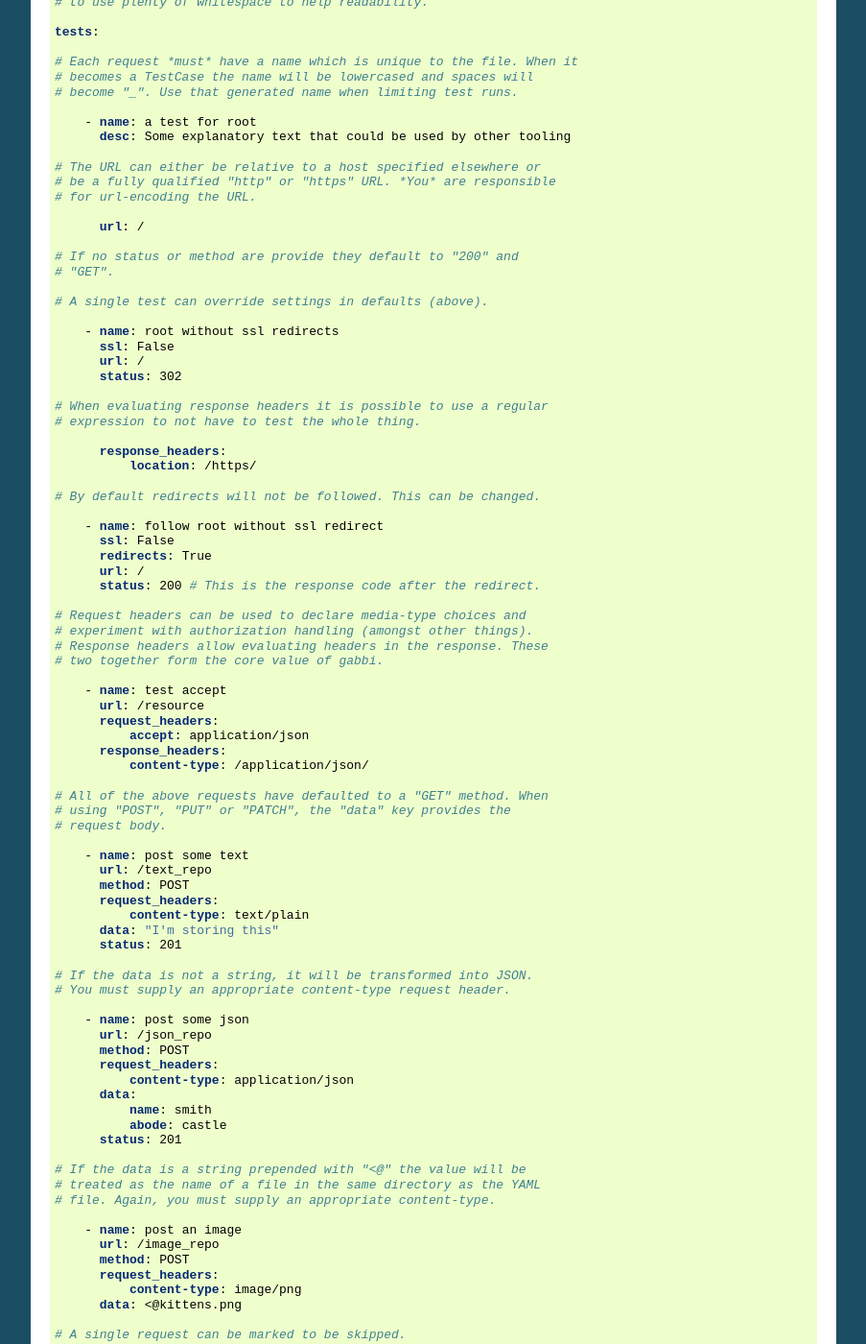
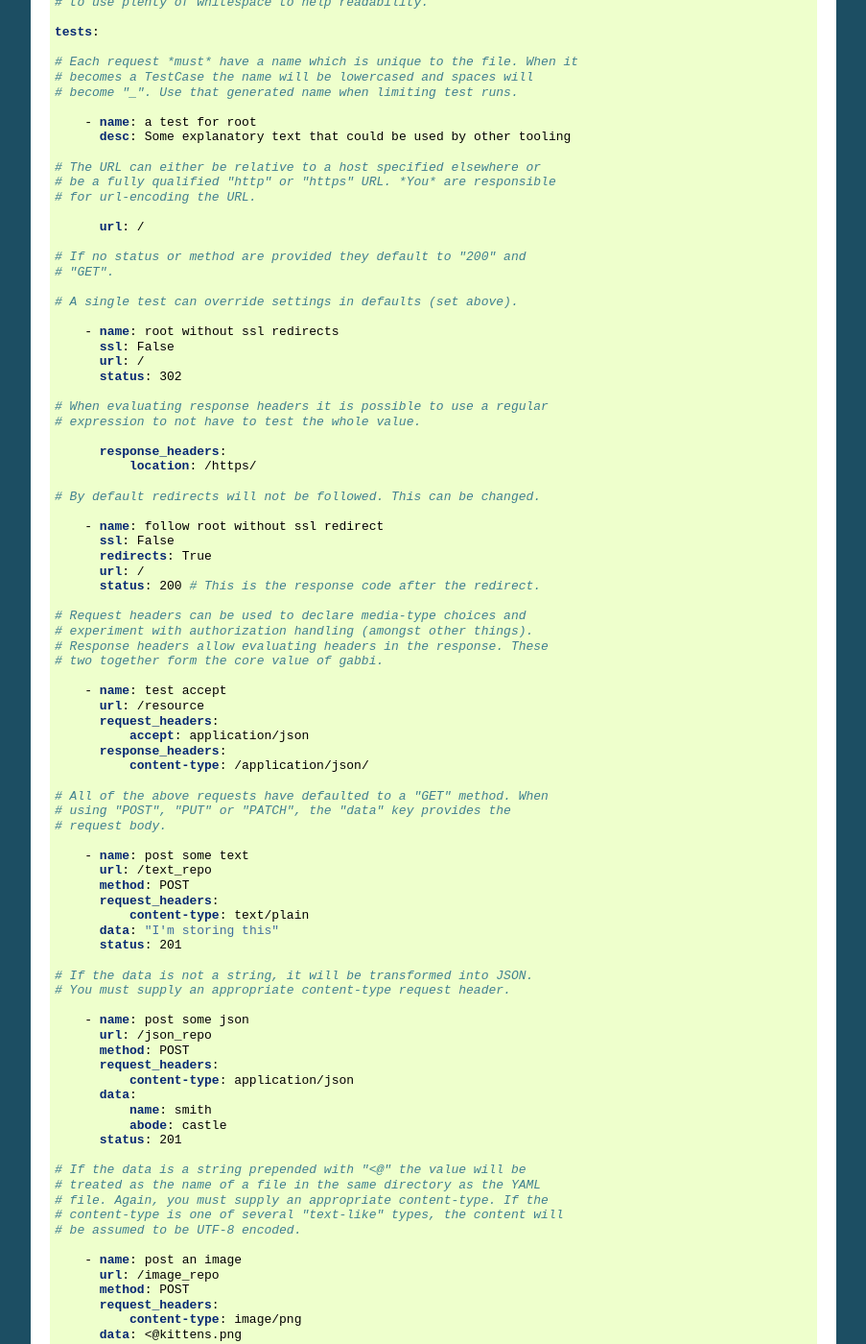
Before and after one commit to cdent/gabbi, a Sphinx documentation site: the page built from docs/source/example.rst, in a window 1280 px wide and 1400 px high, scrolled down 566 px. Shown: the whole window at 96% size, without its empty margins (198-1101 px from the left). Built offline with Sphinx 7.4.7, drawn with Linux system fonts in a browser that asks for light colours; some of the changed text lies outside the part shown.

Commit message:
Fix example typos

```diff
--- a/docs/source/example.rst
+++ b/docs/source/example.rst
@@ -2,8 +2,9 @@
 ============
 
 What follows is a commented example of some tests in a single
-file demonstrating many of the :doc:`format` features. See `Loader`,
-below, for the Python need to integrate with a testing harness.
+file demonstrating many of the :doc:`format` features. See
+`Loader`_, below, for the Python need to integrate with a testing
+harness.
 
 .. literalinclude:: example.yaml
    :language: yaml
--- a/docs/source/index.rst
+++ b/docs/source/index.rst
@@ -28,7 +28,7 @@
 Initiative" or "Glorious And Basic Beta Investigator". These
 are not good enough so the search continues.
 
-If you want to get straight to creating tests, look at
+If you want to get straight to creating tests look at
 :doc:`example`, the test files in the `source distribution`_
 and :doc:`format`. A full tutorial is in the works.
 
```
Also changed, not shown: docs/source/example.yaml (+7 -5 lines).
